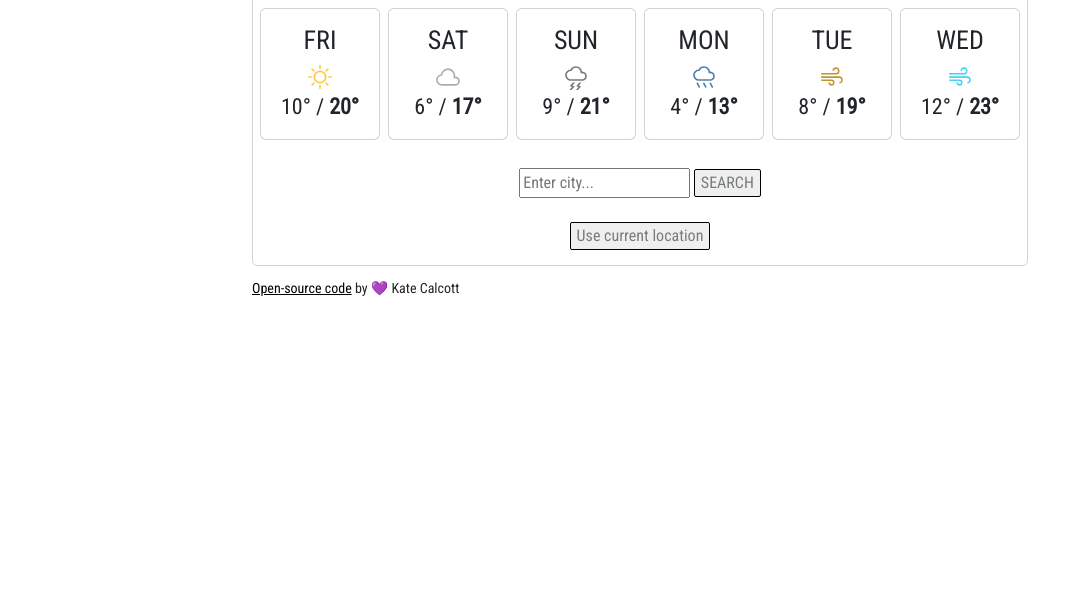
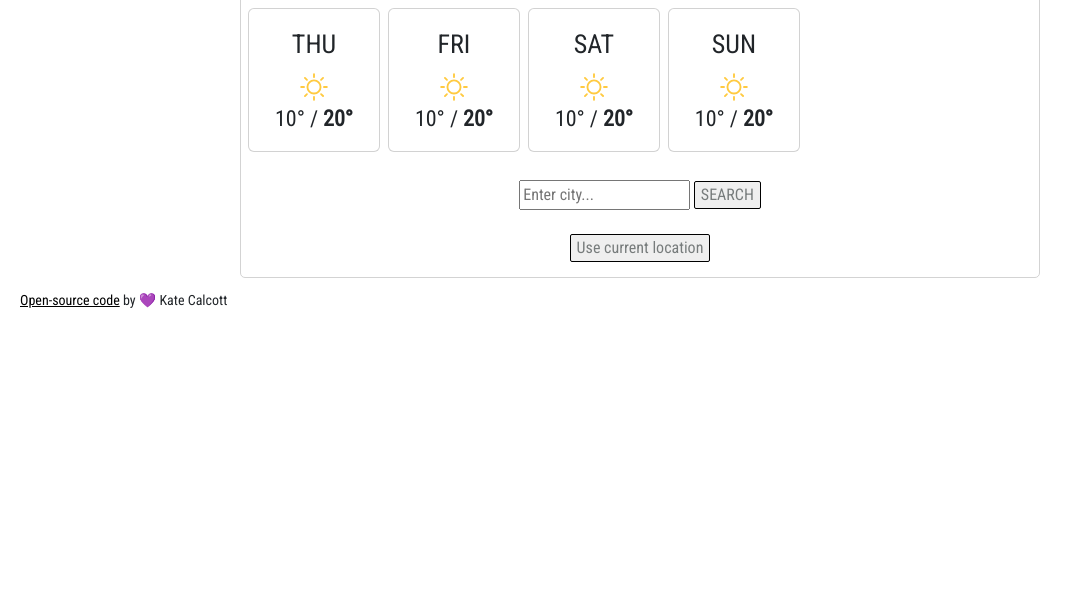
Before and after one commit to katec23/weather-app, a plain HTML site: page index.html in a window 1280 px wide. Shown: the part 208-800 px from the top of the page, without its empty margins (0-1083 px from the left). Drawn offline with nearby package versions, Linux system fonts and the light colour scheme.

Commit message:
Moved forecast cards from HTML to Javascript

```diff
--- a/index.html
+++ b/index.html
@@ -48,73 +48,10 @@
           </div>
         </div>
         <br />
-        <div class="row">
-          <div class="card col forecast" style="width: 18rem">
-            <div class="card-body">
-              <h5 class="card-title day">FRI</h5>
-              <img
-                src="images/sun.svg"
-                class="card-img-top daily-icon sunny"
-                alt="sunny"
-              />
-              <p class="card-text min-max-temp">10° / <strong>20°</strong></p>
-            </div>
-          </div>
-          <div class="card col forecast" style="width: 18rem">
-            <div class="card-body">
-              <h5 class="card-title day">SAT</h5>
-              <img
-                src="images/cloud.svg"
-                class="card-img-top daily-icon cloudy"
-                alt="cloudy"
-              />
-              <p class="card-text min-max-temp">6° / <strong>17°</strong></p>
-            </div>
-          </div>
-          <div class="card col forecast" style="width: 18rem">
-            <div class="card-body">
-              <h5 class="card-title day">SUN</h5>
-              <img
-                src="images/thunderstorm.svg"
-                class="card-img-top daily-icon thunderstorms"
-                alt="thunderstorms"
-              />
-              <p class="card-text min-max-temp">9° / <strong>21°</strong></p>
-            </div>
-          </div>
-          <div class="card col forecast" style="width: 18rem">
-            <div class="card-body">
-              <h5 class="card-title day">MON</h5>
-              <img
-                src="images/rain.svg"
-                class="card-img-top daily-icon rain"
-                alt="rain"
-              />
-              <p class="card-text min-max-temp">4° / <strong>13°</strong></p>
-            </div>
-          </div>
-          <div class="card col forecast" style="width: 18rem">
-            <div class="card-body">
-              <h5 class="card-title day">TUE</h5>
-              <img
-                src="images/wind.svg"
-                class="card-img-top daily-icon partial-sun"
-                alt="partial sun"
-              />
-              <p class="card-text min-max-temp">8° / <strong>19°</strong></p>
-            </div>
-          </div>
-          <div class="card col forecast" style="width: 18rem">
-            <div class="card-body">
-              <h5 class="card-title day">WED</h5>
-              <img
-                src="images/wind.svg"
-                class="card-img-top daily-icon windy"
-                alt="windy"
-              />
-              <p class="card-text min-max-temp">12° / <strong>23°</strong></p>
-            </div>
-          </div>
+        <div id="forecast">
+
+        </div>
+
         </div>
         <br />
         <form id="search-form">
@@ -126,8 +63,8 @@
         <button id="current-location-button" class="submit-button">
           Use current location
         </button>
-      </div>
-      <small class="creator">
+                </div>
+        <small class="creator">
         <a
           href="https://github.com/katec23/weather-app"
           class="open-source-code-link"
@@ -135,7 +72,8 @@
           >Open-source code</a
         >
         by 💜 Kate Calcott
-      </small>
+        </small>
+
     </div>
     <script src="src/index.js"></script>
   </body>
--- a/src/index.js
+++ b/src/index.js
@@ -22,6 +22,41 @@ if (minutes < 10) {
 
 let lastUpdatedTime = document.querySelector(".last-updated");
 lastUpdatedTime.innerHTML = `Last updated ${day} ${hours}:${minutes}`;
+
+function formatDay(timestamp) {
+  let date = new Date(timestamp * 1000);
+  let day = date.getDay();
+  let days = ["SUN", "MON", "TUE", "WED", "THU", "FRI", "SAT"];
+  return days[day];
+}
+
+function displayForecast() {
+  let forecastElement = document.querySelector("#forecast");
+
+  let days = ["THU", "FRI", "SAT", "SUN"];
+
+  let forecastHTML = `<div class="row">`;
+  days.forEach(function (day) {
+    forecastHTML =
+      forecastHTML +
+      `
+      <div class="card col-2 forecast">
+        <div class="card-body">
+          <div class="card-title day">${day}</div>
+          <img src="images/sun.svg" class="daily-icon sunny" alt="sunny" />
+          <div class="card-text min-max-temp">
+            <span class="min-temp">
+              10° / <strong>20°</strong>
+            </span>
+          </div>
+        </div>
+      </div>
+    `;
+  });
+
+  forecastHTML = forecastHTML + `</div>`;
+  forecastElement.innerHTML = forecastHTML;
+}
 
 function changeDisplayCity(event) {
   event.preventDefault();
@@ -118,5 +153,4 @@ currentLocationButton.addEventListener("click", getCurrentPosition);
 
 let celciusTemperature = null;
 
-// Matt's week 5 homework solution (includes info on updating humidity and wind)
-// https://codesandbox.io/s/api-homework-solution-zyx7g
+displayForecast();
--- a/src/styles.css
+++ b/src/styles.css
@@ -25,8 +25,6 @@ li:first-letter {
 }
 .container {
   max-width: 800px;
-}
-.border-div {
   border: 1px solid lightgray;
   padding: 15px;
   margin: 10px auto;
@@ -90,6 +88,7 @@ form {
 }
 .creator {
   padding-top: 15px;
+  padding-left: 20px;
 }
 .open-source-code-link {
   color: black;
```
